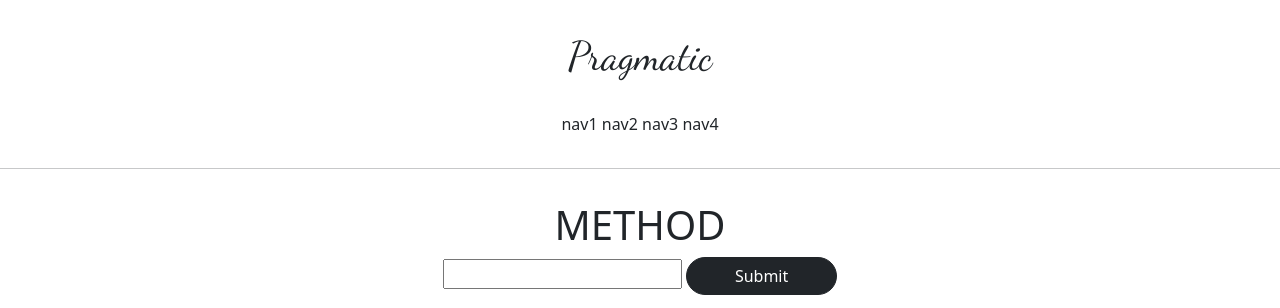
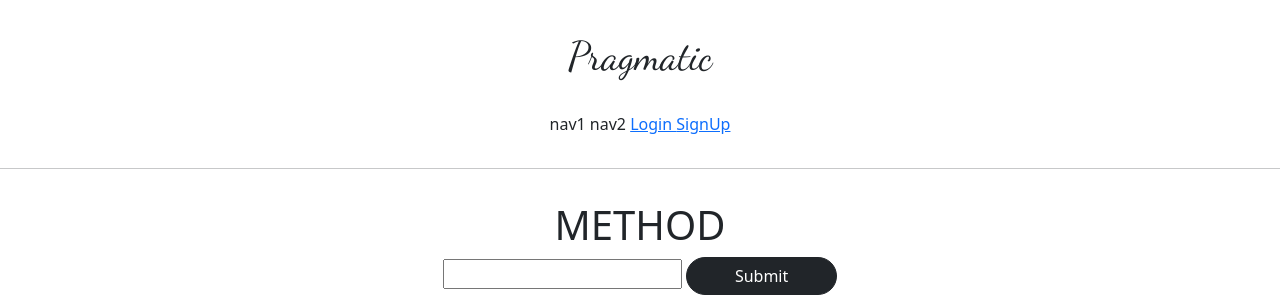
Before and after one commit to TTioTTi/gis_1ban, a Django app: page /account/hello_world/ in a window 1280 px wide. Shown: the top 308 px of the page. Run offline with Django 3.2, Linux system fonts and the light colour scheme; parts of the project's set-up code (start-up, migrations or seed data) failed here and were passed over.

Commit message:
7/14 1ban class commit 3

```diff
--- a/djangoProject000/settings.py
+++ b/djangoProject000/settings.py
@@ -119,7 +119,7 @@ AUTH_PASSWORD_VALIDATORS = [
 # Internationalization
 # https://docs.djangoproject.com/en/3.2/topics/i18n/
 
-LANGUAGE_CODE = 'en-us'
+LANGUAGE_CODE = 'ko-kr'
 
 TIME_ZONE = 'UTC'
 
--- a/templates/header.html
+++ b/templates/header.html
@@ -6,8 +6,25 @@
     <div class = "pragmatic_header_button">
         <span>nav1</span>
         <span>nav2</span>
-        <span>nav3</span>
-        <span>nav4</span>
+
+        {% if not user.is_authenticated %}
+        <span>
+            <a href="{% url 'accountapp:login' %}">
+                Login
+            </a>
+        </span>
+        <span>
+            <a href="{% url 'accountapp:create' %}">
+                SignUp
+            </a>
+        </span>
+        {% else %}
+        <span>
+            <a href="{% url 'accountapp:logout' %}">
+                Logout
+            </a>
+        </span>
+        {% endif %}
     </div>
 
 </div>
```
